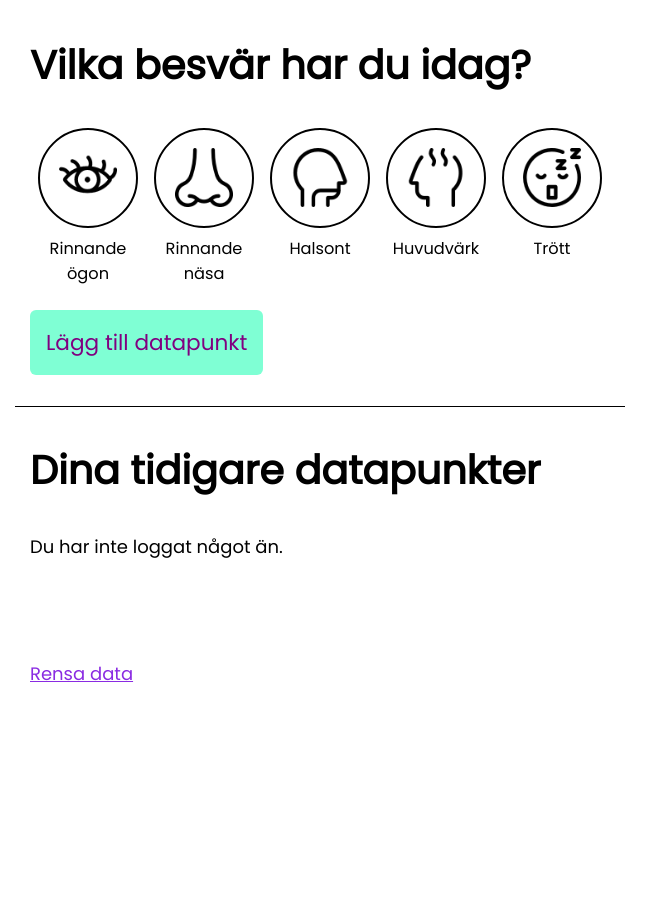
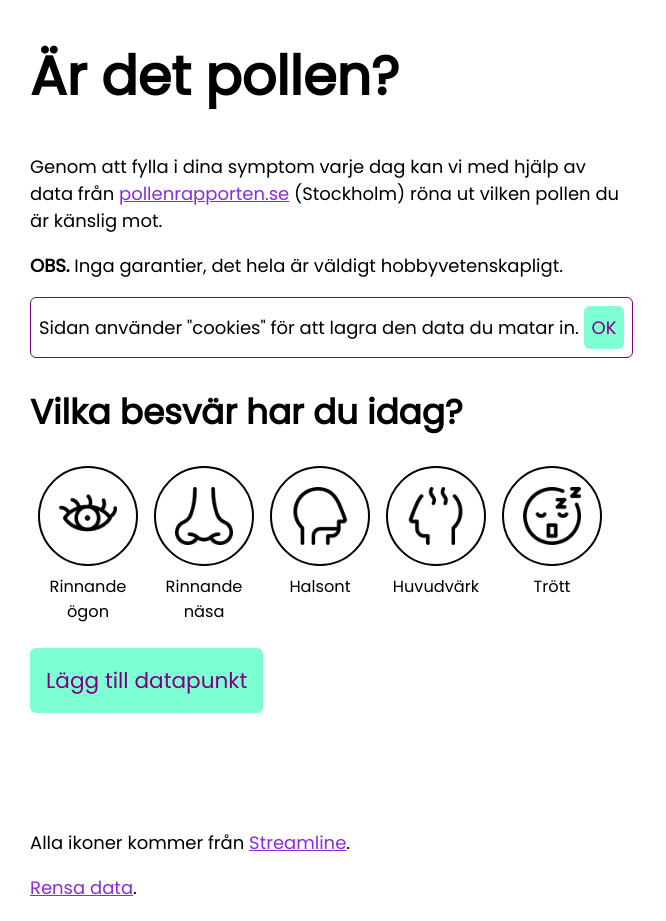
Before and after one commit to johnbrynte/is-it-pollen, a React (Create React App) app: page / in a window 1280 px wide. Shown: the whole page, without its empty margins (0-666 px from the left). Before the commit the page ends 800 px from the top, so only its background shows below. Built offline with nearby package versions, Linux system fonts and the light colour scheme.

Commit message:
Site info and React warnings

```diff
--- a/public/index.html
+++ b/public/index.html
@@ -4,7 +4,7 @@
         <meta charset="utf-8" />
         <link rel="icon" href="favicon.ico">
         <meta name="viewport" content="width=device-width, initial-scale=1" />
-        <title>Har jag pollenallergi?</title>
+        <title>Är det pollen?</title>
     </head>
     <body>
         <div id="root"></div>
--- a/src/App.js
+++ b/src/App.js
@@ -2,23 +2,37 @@ import React, { useEffect, useState } from "react"
 import Overview from "./overview/Overview";
 import DailySelector from "./selector/DailySelector";
 import Settings from "./Settings";
+import Button from "./UI/Button";
 import Modal from "./UI/Modal/Modal";
 import { ModalProvider } from "./UI/Modal/ModalContext";
 
+import styles from "./App.module.css";
+
 const App = () => {
     const storageString = "indie.johnbrynte.harjagpollenallergi";
+    const cookieString = "indie.johnbrynte.harjagpollenallergi.consent";
 
     const [datapoints, setDatapoints] = useState([]);
+    const [cookieConsent, setCookieConsent] = useState(false);
 
     useEffect(() => {
         try {
-            var data = JSON.parse(window.localStorage.getItem(storageString));
+            const data = JSON.parse(window.localStorage.getItem(storageString));
 
             if (data) {
                 setDatapoints(data);
             }
+
+            const consent = window.localStorage.getItem(cookieString);
+            if (consent) {
+                setCookieConsent(consent === "true");
+            }
         } catch (e) { }
     }, []);
+
+    useEffect(() => {
+        window.localStorage.setItem(cookieString, cookieConsent);
+    }, [cookieConsent]);
 
     useEffect(() => {
         window.localStorage.setItem(storageString, JSON.stringify(datapoints));
@@ -61,6 +75,9 @@ const App = () => {
                 ...data.stats
             }
         };
+
+        newDatapoints.sort((a, b) => a.stats.date > b.stats.date ? 1 : -1);
+
         setDatapoints(newDatapoints);
     };
 
@@ -73,9 +90,25 @@ const App = () => {
     return (
         <>
             <ModalProvider>
+                <h1>Är det pollen?</h1>
+                <p className="paragraph">Genom att fylla i dina symptom varje dag kan vi med hjälp av data från <a href="https://pollenrapporten.se/prognoser/stockholm" rel="noreferrer" target="_blank">pollenrapporten.se</a> (Stockholm) röna ut vilken pollen du är känslig mot.</p>
+                <p><strong>OBS.</strong> Inga garantier, det hela är väldigt hobbyvetenskapligt.</p>
+                {!cookieConsent && (
+                    <div>
+                        <div className={styles.info}>Sidan använder "cookies" för att lagra den data du matar in. <Button compact click={() => setCookieConsent(true)}>OK</Button></div>
+                    </div>
+                )}
+
                 <DailySelector select={select} />
-                <Overview datapoints={datapoints} updateDatapoint={updateDatapoint} removeDatapoint={removeDatapoint} />
-                <Settings setDatapoints={setDatapoints} />
+                {datapoints && !!datapoints.length && (
+                    <Overview datapoints={datapoints} updateDatapoint={updateDatapoint} removeDatapoint={removeDatapoint} />
+                )}
+
+                <div className={styles.footer}>
+                    <p>Alla ikoner kommer från <a href="https://streamlineicons.com/" rel="noreferrer" target="_blank">Streamline</a>.</p>
+                    <Settings setDatapoints={setDatapoints} />
+                </div>
+
                 <Modal />
             </ModalProvider>
         </>
--- /dev/null
+++ b/src/App.module.css
@@ -0,0 +1,10 @@
+.info {
+    display: inline-block;
+    border-radius: 6px;
+    border: 1px solid purple;
+    padding: 8px;
+}
+
+.footer {
+    margin-top: 100px;
+}
--- a/src/Settings.js
+++ b/src/Settings.js
@@ -25,7 +25,7 @@ const Settings = ({ setDatapoints }) => {
     }
 
     return (<div>
-        <LinkButton click={confirmRemoveData}>Rensa data</LinkButton>
+        <LinkButton click={confirmRemoveData}>Rensa data</LinkButton>.
     </div>);
 }
 
--- a/src/overview/DataPopover.js
+++ b/src/overview/DataPopover.js
@@ -26,7 +26,7 @@ const DataPopover = ({ data }) => {
                 );
             })}
             {!health.length && <p>Inga besvär</p>}
-            <p>{data.stats.date}</p>
+            <p>{data.stats.date.split(" ")[0]}</p>
         </>
     );
 }
--- a/src/overview/Overview.js
+++ b/src/overview/Overview.js
@@ -1,5 +1,4 @@
 import React from "react";
-import { objectToList } from "../helpers";
 import { createPopover } from "../UI/Popover/Popover";
 import DataPoint from "./DataPoint";
 
@@ -15,7 +14,7 @@ const Overview = ({ datapoints, updateDatapoint, removeDatapoint }) => {
     const Popover = createPopover();
 
     return (
-        <div className={styles.container}>
+        <>
             <h2>Dina tidigare datapunkter</h2>
             {!datapoints || !datapoints.length ?
                 (
@@ -28,11 +27,11 @@ const Overview = ({ datapoints, updateDatapoint, removeDatapoint }) => {
                                 {!sensitive && (<span>Du verkar inte vara känslig mot något speciellt.</span>)}
                                 {sensitive && (<span>Du verkar vara känslig mot&nbsp;
                                     {
-                                        sensitive.length == 1 ?
+                                        sensitive.length === 1 ?
                                             <b>{dataNames[sensitive[0]]}</b> :
-                                            sensitive.reduce((prev, cur) => [prev, " och ", cur]).map((e, i) => (
+                                            sensitive.map((e, i) => (
                                                 <b key={i}>{dataNames[e]}</b>
-                                            ))
+                                            )).reduce((prev, cur, i, arr) => arr.length > 2 && i < arr.length - 1 ? [prev, ", ", cur] : [prev, " och ", cur])
                                     }
                                 .</span>)}
                                 <Popover.Window>
@@ -50,7 +49,7 @@ const Overview = ({ datapoints, updateDatapoint, removeDatapoint }) => {
                     </>
                 )
             }
-        </div>
+        </>
     )
 };
 
--- a/src/overview/Overview.module.css
+++ b/src/overview/Overview.module.css
@@ -1,7 +1,3 @@
-.container {
-    margin-bottom: 100px;
-}
-
 .datapoints {
     display: flex;
     flex-flow: wrap;
--- a/src/overview/StatsGraph.js
+++ b/src/overview/StatsGraph.js
@@ -1,16 +1,27 @@
-import { useEffect, useRef, useState } from "react";
+import { useCallback, useEffect, useRef, useState } from "react";
 import { objectToList } from "../helpers";
 import { dataNames, getAverage, getSensitiveStats } from "./statistics";
 
 const StatsGraph = ({ stats }) => {
-    const points = stats && objectToList(stats);
 
-    const namesList = objectToList(dataNames);
+    const canvasRef = useRef();
 
-    const render = (ctx) => {
+    const [canvas, setCanvas] = useState(null);
+
+    const render = useCallback(() => {
+        if (!canvas) {
+            return;
+        }
+        const ctx = canvas.getContext("2d");
+
         if (!stats) {
             return;
         }
+
+        const points = objectToList(stats);
+
+        const namesList = objectToList(dataNames);
+
         const ratio = 3 / 2;
         const width = 440;
         const height = width / ratio;
@@ -77,21 +88,13 @@ const StatsGraph = ({ stats }) => {
         ctx.moveTo(0, yBottom);
         ctx.lineTo(width, yBottom);
         ctx.stroke();
-    };
-
-    const canvasRef = useRef();
-
-    const [canvas, setCanvas] = useState(null);
+    }, [canvas, stats]);
 
     useEffect(() => {
         setCanvas(canvasRef.current);
     }, []);
 
-    useEffect(() => {
-        if (canvas) {
-            render(canvas.getContext("2d"));
-        }
-    }, [canvas]);
+    render();
 
     return (
         <canvas ref={canvasRef}></canvas>
--- a/src/selector/DailySelector.js
+++ b/src/selector/DailySelector.js
@@ -36,11 +36,11 @@ const DailySelector = ({ select }) => {
 
     return (
         <div className={styles.wrapper}>
-            <h2 className={styles.h2}>Vilka besvär har du idag?</h2>
+            <h2>Vilka besvär har du idag?</h2>
             {hasSelected && (
                 <>
                     <p>Toppen! Glöm inte att fylla i imorgon.</p>
-                    <LinkButton click={reset}>Fyll i igen</LinkButton>
+                    <LinkButton click={reset}>Fyll i igen</LinkButton>.
                 </>
             )}
             {!hasSelected && (
--- a/src/selector/DailySelector.module.css
+++ b/src/selector/DailySelector.module.css
@@ -1,10 +1,3 @@
 .wrapper {
     display: inline-block;
-    padding: 15px;
-    margin: 0 -15px;
-    border-bottom: 1px solid black;
 }
-
-.h2 {
-    margin-top: 0;
-}
--- a/src/style.css
+++ b/src/style.css
@@ -14,5 +14,16 @@ h1 {
 }
 
 h2 {
-    font-size: 2.2em;
+    font-size: 1.9em;
 }
+
+a, a:visited, a:link, a:focus, a:hover {
+    color: blueviolet;
+}
+a:hover {
+    opacity: 0.6;
+}
+
+.paragraph {
+    max-width: 600px;
+}
```
